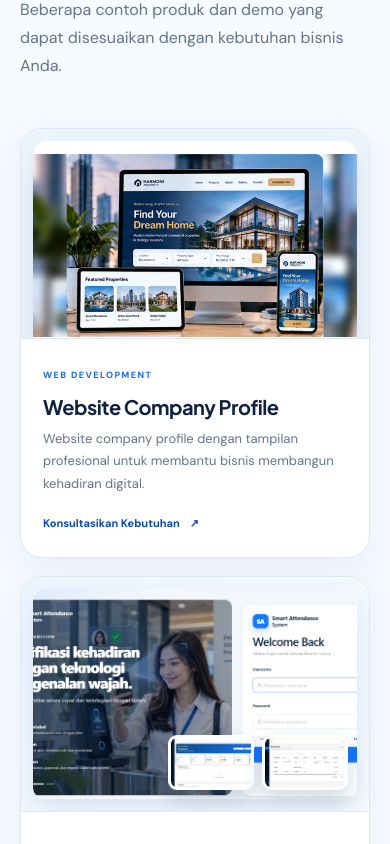
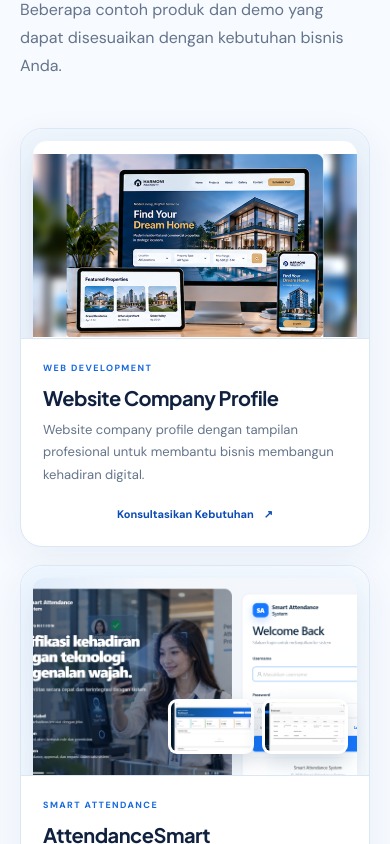
Before and after one commit to firmanops/QAVENTA62-CompanyProfile, a React (Vite) app: page / in a window 390 px wide. Shown: the part 5100-5944 px from the top of the page. Built offline with nearby package versions, Linux system fonts and the light colour scheme.

Commit message:
fix: update company profile web showcase

```diff
--- a/src/App.css
+++ b/src/App.css
@@ -1347,3 +1347,104 @@ footer { background:#09224a; color:#fff; }
     height: 210px !important;
   }
 }
+
+
+/* =========================================================
+   FINAL PORTFOLIO CARD EQUAL HEIGHT
+   4 cards / 2 columns desktop.
+   Semua card pada portfolio dibuat tinggi dan sejajar.
+   Tidak mengubah hero / about / strengths / vision / contact.
+========================================================= */
+
+@media (min-width: 901px) {
+  .portfolio-grid {
+    grid-template-columns: repeat(2, minmax(0, 1fr));
+    grid-auto-rows: minmax(0, 1fr);
+    align-items: stretch;
+  }
+
+  .portfolio-card,
+  .portfolio-card-wide {
+    width: 100%;
+    height: 100%;
+    min-height: 0;
+    display: flex;
+    flex-direction: column;
+  }
+
+  .portfolio-card .portfolio-media,
+  .portfolio-card-wide .portfolio-media {
+    flex: 0 0 250px;
+    height: 250px !important;
+    min-height: 250px !important;
+  }
+
+  .portfolio-card .portfolio-main-image,
+  .portfolio-card-wide .portfolio-main-image {
+    height: 250px !important;
+    min-height: 250px !important;
+  }
+
+  .portfolio-card .portfolio-body,
+  .portfolio-card-wide .portfolio-body {
+    flex: 1 1 auto;
+    display: flex;
+    flex-direction: column;
+  }
+
+  .portfolio-card .portfolio-body button,
+  .portfolio-card-wide .portfolio-body button {
+    margin-top: auto;
+  }
+}
+
+/* Tablet / mobile tetap 1 kolom */
+@media (max-width: 900px) {
+  .portfolio-grid {
+    grid-template-columns: 1fr;
+    grid-auto-rows: auto;
+  }
+
+  .portfolio-card,
+  .portfolio-card-wide {
+    width: 100%;
+    height: auto;
+    display: flex;
+    flex-direction: column;
+  }
+
+  .portfolio-card .portfolio-media,
+  .portfolio-card-wide .portfolio-media {
+    height: 250px !important;
+    min-height: 250px !important;
+    flex: 0 0 250px;
+  }
+
+  .portfolio-card .portfolio-main-image,
+  .portfolio-card-wide .portfolio-main-image {
+    height: 250px !important;
+    min-height: 250px !important;
+  }
+
+  .portfolio-card .portfolio-body,
+  .portfolio-card-wide .portfolio-body {
+    flex: none;
+    display: flex;
+    flex-direction: column;
+  }
+}
+
+@media (max-width: 680px) {
+  .portfolio-card .portfolio-media,
+  .portfolio-card-wide .portfolio-media {
+    height: 210px !important;
+    min-height: 210px !important;
+    flex-basis: 210px;
+  }
+
+  .portfolio-card .portfolio-main-image,
+  .portfolio-card-wide .portfolio-main-image {
+    height: 210px !important;
+    min-height: 210px !important;
+  }
+}
```
